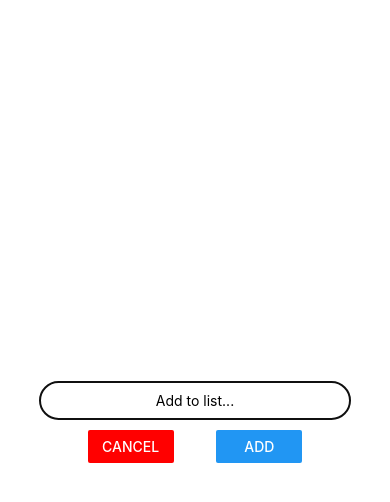
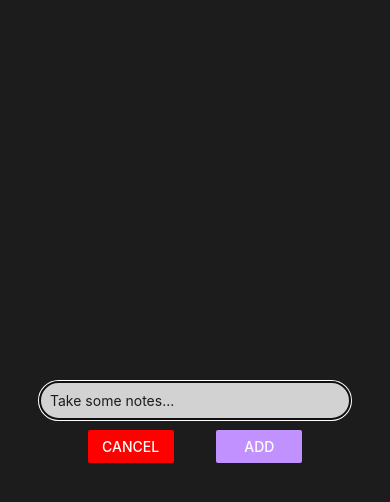
Before and after one commit to alistairjoelquinn/notes, a React Native app: screen / in a window 390 px wide. Both pictures are taken after a click on the button "ADD SOMETHING NEW...". Shown: the top 502 px of the page. Built offline with nearby package versions, Linux system fonts and the light colour scheme.

Commit message:
dark mode formatting completed with purple buttons

```diff
--- a/App.js
+++ b/App.js
@@ -78,6 +78,6 @@
         color: '#d2d2d2'
     },
     button: {
-        borderRadius: 20
+        marginBottom: 10
     }
 });
--- a/components/input-container.js
+++ b/components/input-container.js
@@ -18,7 +18,8 @@
         >
             <View style={styles.inputContainer}>
                 <TextInput
-                    placeholder='Add to list...'
+                    placeholder='Take some notes...'
+                    placeholderTextColor='#1c1c1c'
                     style={styles.inputText}
                     onChangeText={itemHandler}
                     value={item}
@@ -33,6 +34,7 @@
                     </View>
                     <View style={styles.button}>
                         <Button
+                            color='#c192ff'
                             title='ADD'
                             onPress={buttonTouch}
                         />
@@ -47,7 +49,8 @@
     inputContainer: {
         flex: 1,
         justifyContent: 'center',
-        alignItems: 'center'
+        alignItems: 'center',
+        backgroundColor: '#1c1c1c'
     },
     inputText: {
         width: '80%',
@@ -56,7 +59,9 @@
         padding: 10,
         marginBottom: 10,
         borderRadius: 30,
-        textAlign: 'center'
+        backgroundColor: '#d2d2d2',
+        color: '#1c1c1c',
+
     },
     buttonContainer: {
         width: '55%',
@@ -64,6 +69,6 @@
         justifyContent: 'space-between'
     },
     button: {
-        width: '40%'
+        width: '40%',
     }
 });
```
